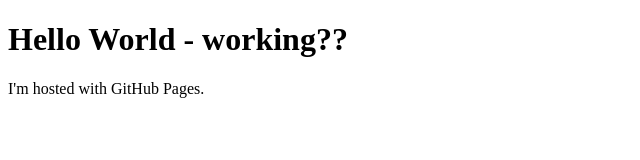
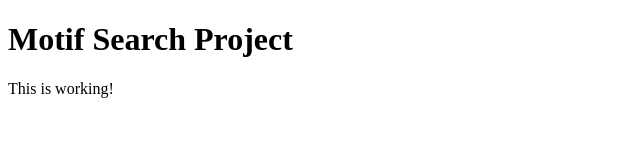
Before and after one commit to melody-shellman/samanthashellman.github.io, a plain HTML site: page index.html in a window 1280 px wide. Shown: the whole page, without its empty margins (0-640 px from the left). Drawn offline with Linux system fonts and the light colour scheme.

Commit message:
Update index.html

```diff
--- a/index.html
+++ b/index.html
@@ -1,7 +1,7 @@
 <!DOCTYPE html>
 <html>
 <body>
-<h1>Hello World - working??</h1>
-<p>I'm hosted with GitHub Pages.</p>
+<h1>Motif Search Project</h1>
+<p>This is working!</p>
 </body>
 </html>
```
